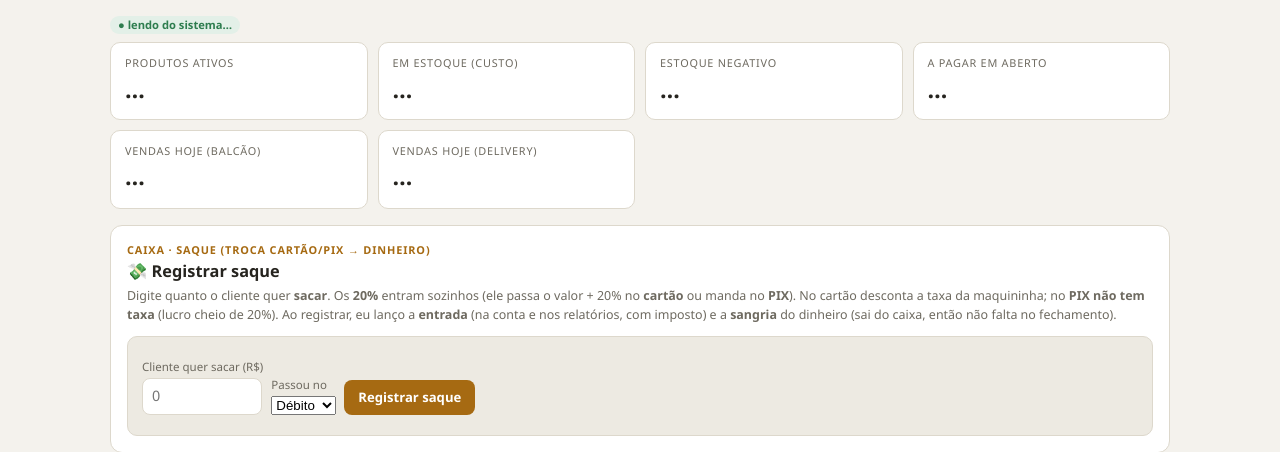
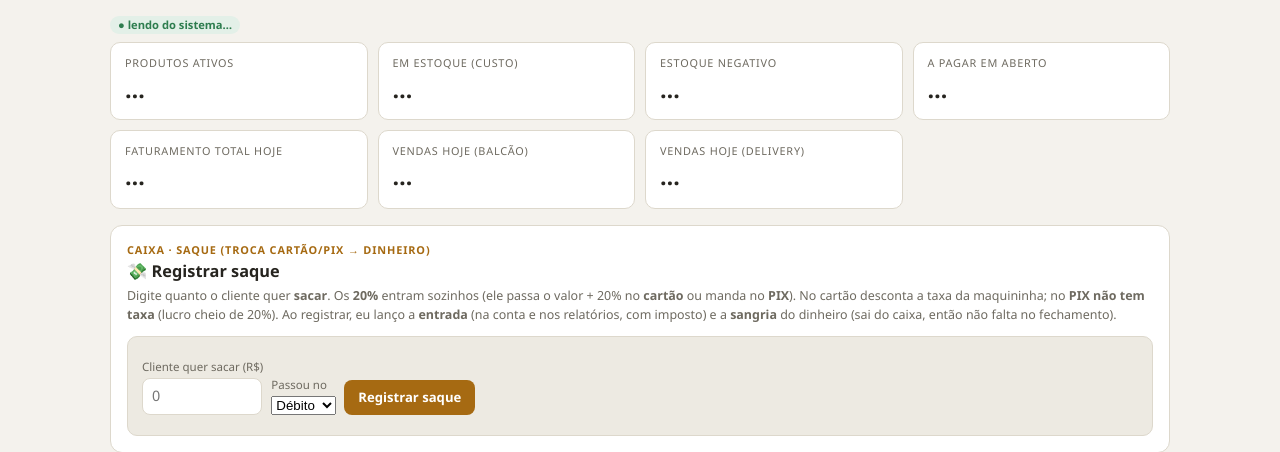
Before and after one commit to distribuidoradapraca031-glitch/distribuidora-painel, a Flask app: template templates/painel.html in a window 1280 px wide. Shown: the part 103-555 px from the top of the page. Run offline with Flask 3, Linux system fonts and the light colour scheme; the template is opened without the code that fills it, so the values that code supplies are empty.

Commit message:
Financeiro: total gasto no mês (despesas + mercadoria) no topo + faturamento total hoje
- api/gastos-mes agora separa mercadoria (Compras) e devolve total_geral = despesas + compras; exclui só ajuste de caixa e sangria de saque
- novo card "Total gasto no mês" no topo do Financeiro, somando sozinho a cada pagamento
- bloco do meio mostra despesas + mercadoria + total
- KPI "Faturamento total hoje" = balcão + delivery na aba Loja

Co-Authored-By: Claude Opus 4.8 <noreply@anthropic.com>

```diff
--- a/app.py
+++ b/app.py
@@ -635,13 +635,14 @@ def api_fechamento():
 @app.route("/api/gastos-mes")
 @login_required
 def api_gastos_mes():
-    """Pagos do mês (bloco do meio): só o que JÁ FOI PAGO no mês, por categoria,
-    fora mercadoria (compras). Inclui provisões pagas, retirada, lanche, motoca..."""
+    """Gastos do mês (pra fechar o mês): despesas pagas por categoria (motoca, Biel,
+    retiradas, lanche...) + mercadoria (compras) somadas à parte + TOTAL GERAL =
+    tudo que JÁ SAIU no mês. Fora: ajuste de caixa (quebra) e sangria de saque."""
     def build():
         pgs = gcapi.get_all("/pagamentos", {"data_inicio": "2026-01-01",
                                             "data_fim": "2027-12-31"})
         mes = _hoje()[:7]
-        cats, total = {}, 0.0
+        cats, total, compras = {}, 0.0, 0.0
         for p in pgs:
             if str(p.get("liquidado")) != "1":
                 continue  # só o que já saiu da conta (pago)
@@ -651,17 +652,22 @@ def api_gastos_mes():
             if desc.upper().startswith("SANGRIA SAQUE"):
                 continue  # saque não é gasto, é troca de dinheiro
             plano = p.get("nome_plano_conta") or "Outros"
-            if plano in ("Compras", "Ajuste de caixa"):
-                continue  # mercadoria e acerto de gaveta ficam fora dos gastos
+            if plano == "Ajuste de caixa":
+                continue  # acerto de gaveta (quebra) não é gasto
+            val = _num(p.get("valor_total")) or _num(p.get("valor"))
+            if plano == "Compras":
+                compras += val  # mercadoria: soma só no total geral, não nas categorias
+                continue
             cat = (_categoria_conta(p)
                    or next((lbl for lbl in SPLIT_LABELS if desc.startswith(lbl)), None)
                    or plano)
-            val = _num(p.get("valor_total")) or _num(p.get("valor"))
             cats[cat] = cats.get(cat, 0.0) + val
             total += val
         itens = sorted([{"cat": k, "total": round(v, 2)} for k, v in cats.items()],
                        key=lambda x: -x["total"])
-        return {"itens": itens, "total": round(total, 2), "mes": mes,
+        return {"itens": itens, "total": round(total, 2),
+                "compras": round(compras, 2),
+                "total_geral": round(total + compras, 2), "mes": mes,
                 "gerado_em": time.strftime("%d/%m/%Y %H:%M")}
     return jsonify(cached("gastos_mes", 60, build))
 
--- a/templates/painel.html
+++ b/templates/painel.html
@@ -335,6 +335,13 @@ th.g,td.g{background:var(--accent-soft)}
 
 <!-- ============ FINANCEIRO ============ -->
 <div id="view-financeiro" hidden>
+<section class="card" id="card-gasto-mes">
+  <div class="eyebrow">Fechamento do mês · o que já saiu</div>
+  <h2>Total gasto no mês — <span id="gm-mes"></span></h2>
+  <div id="gasto-mes-topo" style="margin:8px 0"></div>
+  <p class="note">Soma tudo que <strong>já saiu no mês</strong>: as despesas que você paga na mão (motoca, Biel, retiradas, lanches, gastos) <strong>+ as compras de mercadoria</strong>. É o "quanto já gastei" pra bater com o faturamento no fechamento. Vai <strong>somando sozinho</strong> conforme você paga (o motoca de toda semana entra aqui). Ficam de fora: ajuste de caixa (quebra) e saque.</p>
+</section>
+
 <section class="card">
   <div class="eyebrow">Contas a pagar · a pagar do mês</div>
   <h2>Provisões e atrasados — o que falta pagar</h2>
@@ -1030,6 +1037,7 @@ const dbr2 = s => (s&&s.length>=10) ? s.slice(8,10)+'/'+s.slice(5,7)+'/'+s.slice
         kpiCard('Em estoque (custo)','k-val','')+
         kpiCard('Estoque negativo','k-neg','')+
         kpiCard('A pagar em aberto','k-pagar','')+
+        kpiCard('Faturamento total hoje','k-hoje-t','k-hoje-t-sub')+
         kpiCard('Vendas hoje (balcão)','k-hoje','k-hoje-sub')+
         kpiCard('Vendas hoje (delivery)','k-hoje-d','k-hoje-d-sub')+
       '</section>';
@@ -1041,13 +1049,18 @@ const dbr2 = s => (s&&s.length>=10) ? s.slice(8,10)+'/'+s.slice(5,7)+'/'+s.slice
       if(g('live-badge')) g('live-badge').textContent = '● conectado ao sistema — ao vivo';
       if(g('live-stamp')) g('live-stamp').textContent = 'lido em '+d.gerado_em;
     }).catch(()=>{ if(g('live-badge')) g('live-badge').textContent='● sem conexão com o sistema'; }); }
+  let _fatBalcao=0,_fatDeliv=0;
+  function _updFatTotal(){ if(g('k-hoje-t')) g('k-hoje-t').textContent='R$ '+fmt(_fatBalcao+_fatDeliv);
+    if(g('k-hoje-t-sub')) g('k-hoje-t-sub').textContent='balcão R$ '+fmt(_fatBalcao)+' + delivery R$ '+fmt(_fatDeliv); }
   function loadHoje(f){ return fetch('/api/hoje'+qf(f)).then(r=>r.json()).then(d=>{
       if(g('k-hoje')) g('k-hoje').textContent = 'R$ '+fmt(d.total);
       if(g('k-hoje-sub')) g('k-hoje-sub').textContent = d.n+' vendas · 💵 '+fmt(d.dinheiro)+' · PIX '+fmt(d.pix)+' · 💳 '+fmt(d.cartao);
+      _fatBalcao=d.total||0; _updFatTotal();
     }).catch(()=>{}); }
   function loadHojeDelivery(f){ return fetch('/api/hoje-delivery'+qf(f)).then(r=>r.json()).then(d=>{
       if(g('k-hoje-d')) g('k-hoje-d').textContent = 'R$ '+fmt(d.total);
       if(g('k-hoje-d-sub')) g('k-hoje-d-sub').textContent = d.n+' pedido(s) do app hoje';
+      _fatDeliv=d.total||0; _updFatTotal();
     }).catch(()=>{}); }
   function loadDelivery(f){ return fetch('/api/delivery'+qf(f)).then(r=>r.json()).then(d=>{
     const MN=['janeiro','fevereiro','março','abril','maio','junho','julho','agosto','setembro','outubro','novembro','dezembro'];
@@ -1215,12 +1228,22 @@ const dbr2 = s => (s&&s.length>=10) ? s.slice(8,10)+'/'+s.slice(5,7)+'/'+s.slice
 
   /* ---------- gastos do mês por categoria (topo do contas a pagar) ---------- */
   function loadGastosMes(f){ return fetch('/api/gastos-mes'+qf(f)).then(r=>r.json()).then(d=>{
+    // topo do Financeiro: TOTAL gasto no mês = despesas pagas + mercadoria (compras)
+    const topo=g('gasto-mes-topo');
+    if(topo){
+      const MN=['janeiro','fevereiro','março','abril','maio','junho','julho','agosto','setembro','outubro','novembro','dezembro'];
+      if(g('gm-mes')) g('gm-mes').textContent=MN[parseInt((d.mes||'').slice(5,7),10)-1]||'';
+      topo.innerHTML='<div style="font-size:1.7rem;font-weight:800;line-height:1.1">R$ '+fmt(d.total_geral)+'</div>'+
+        '<div class="note" style="margin:4px 0 0">despesas (fora mercadoria) <b>R$ '+fmt(d.total)+'</b> · mercadoria (compras) <b>R$ '+fmt(d.compras)+'</b></div>';
+    }
     const box=g('gastos-mes-box'); if(!box) return;
-    if(!d.itens||!d.itens.length){ box.innerHTML='<p class="note" style="margin:0">Nada pago ainda neste mês.</p>'; return; }
-    box.innerHTML='<div class="eyebrow" style="margin-bottom:4px">Pago no mês por categoria — total R$ '+fmt(d.total)+'</div>'+
+    if((!d.itens||!d.itens.length) && !d.compras){ box.innerHTML='<p class="note" style="margin:0">Nada pago ainda neste mês.</p>'; return; }
+    box.innerHTML='<div class="eyebrow" style="margin-bottom:4px">Pago no mês por categoria</div>'+
       '<div class="tblwrap"><table><thead><tr><th>Categoria</th><th class="num">No mês</th></tr></thead><tbody>'+
       d.itens.map(i=>'<tr><td class="nome">'+esc(i.cat)+'</td><td class="num">R$ '+fmt(i.total)+'</td></tr>').join('')+
-      '<tr><td style="font-weight:700">Total pago no mês (fora compras)</td><td class="num" style="font-weight:700">R$ '+fmt(d.total)+'</td></tr>'+
+      '<tr><td>Despesas (fora mercadoria)</td><td class="num">R$ '+fmt(d.total)+'</td></tr>'+
+      '<tr><td>Mercadoria (compras)</td><td class="num">R$ '+fmt(d.compras)+'</td></tr>'+
+      '<tr><td style="font-weight:700">Total gasto no mês</td><td class="num" style="font-weight:700">R$ '+fmt(d.total_geral)+'</td></tr>'+
       '</tbody></table></div>';
   }).catch(()=>{}); }
 
```
